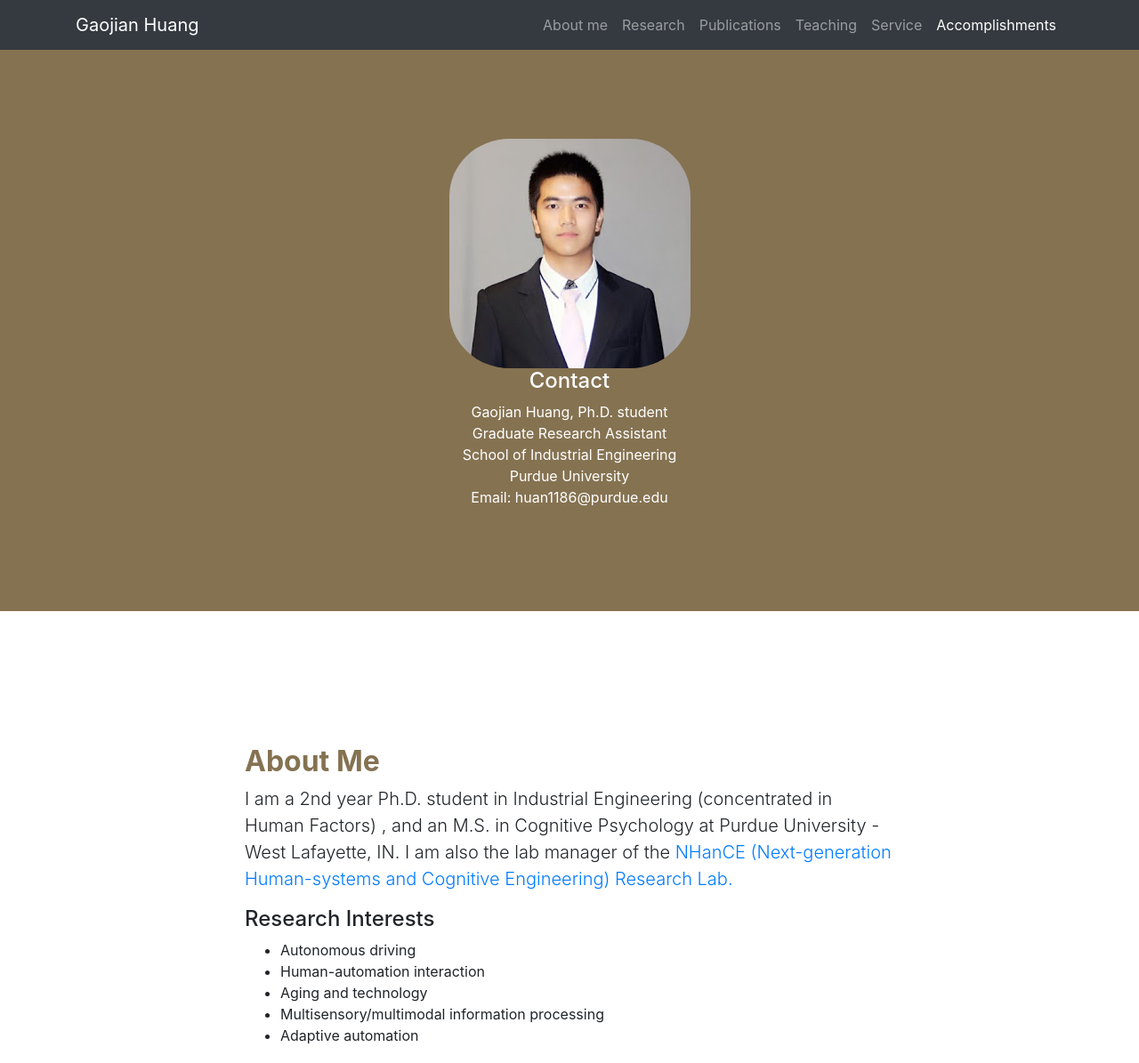
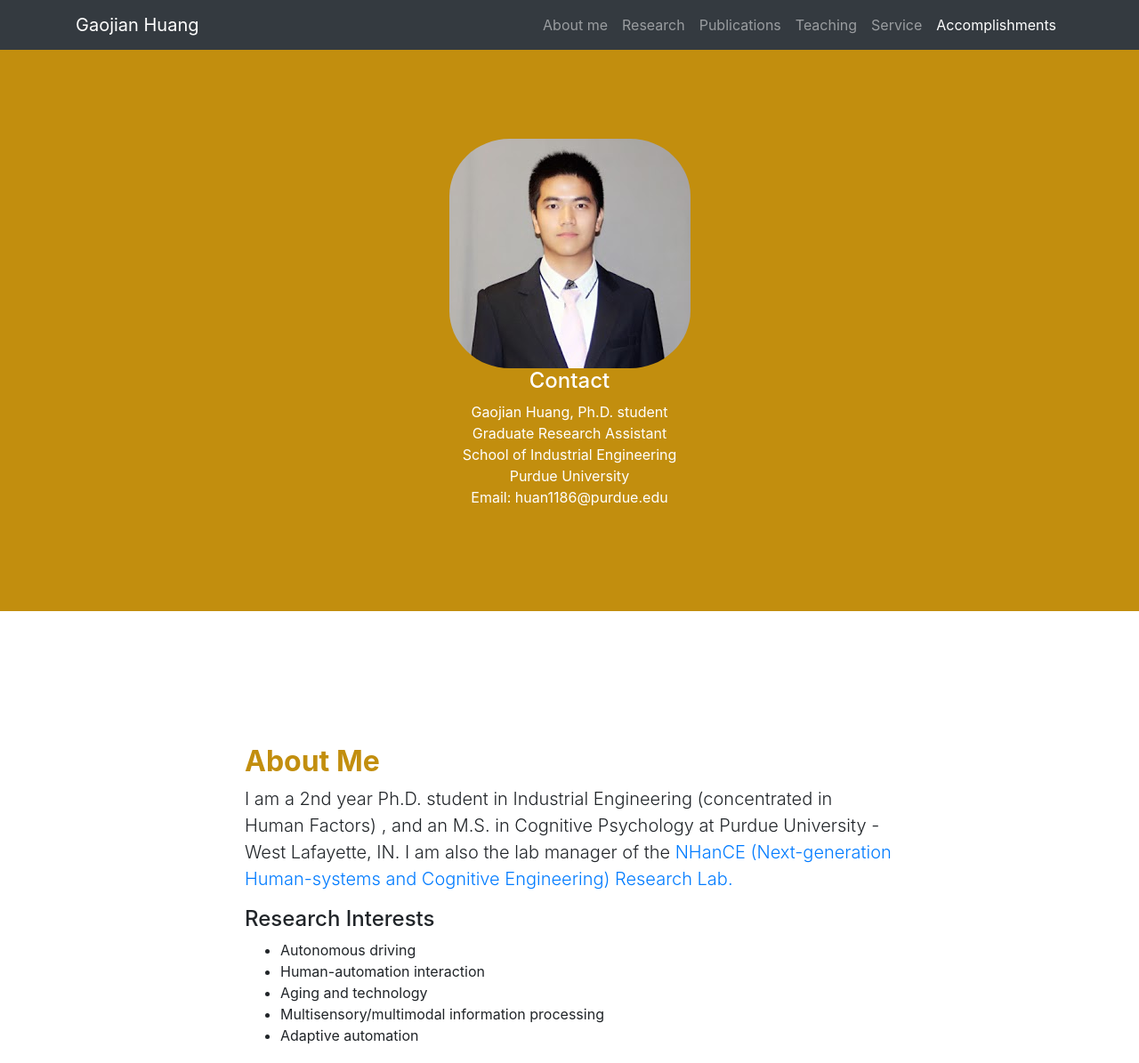
Before and after one commit to mrbat65/gaojian-s-website, a plain HTML site: page index.html in a window 1280 px wide. Shown: the top 1195 px of the page at 89% size. Drawn offline with Linux system fonts and the light colour scheme; files whose address does not match are found by name.

Commit message:
changed gold color

```diff
--- a/startbootstrap-scrolling-nav-gh-pages/css/scrolling-nav.css
+++ b/startbootstrap-scrolling-nav-gh-pages/css/scrolling-nav.css
@@ -12,11 +12,11 @@ section {
 }
 
 .purdue-gold {
-  background-color: #857251;
+  background-color: #C28E0E;
 }
 
 .purdue-gold-text {
-  color: #857251;
+  color: #C28E0E;
   font-weight: bold;
 }
 
```
